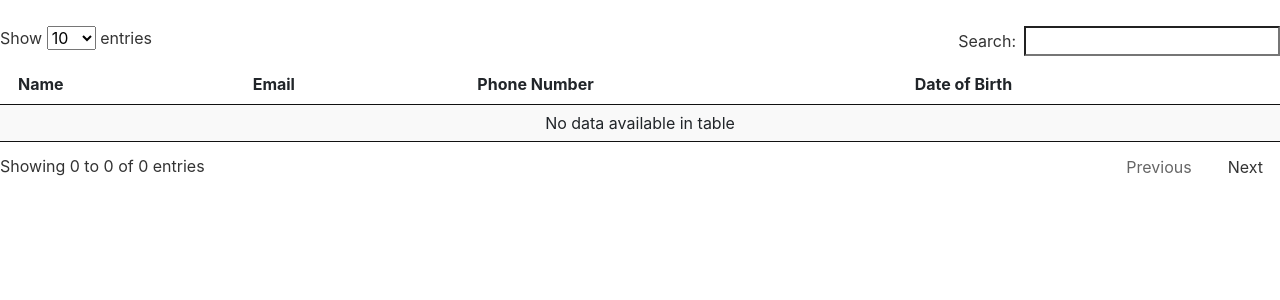
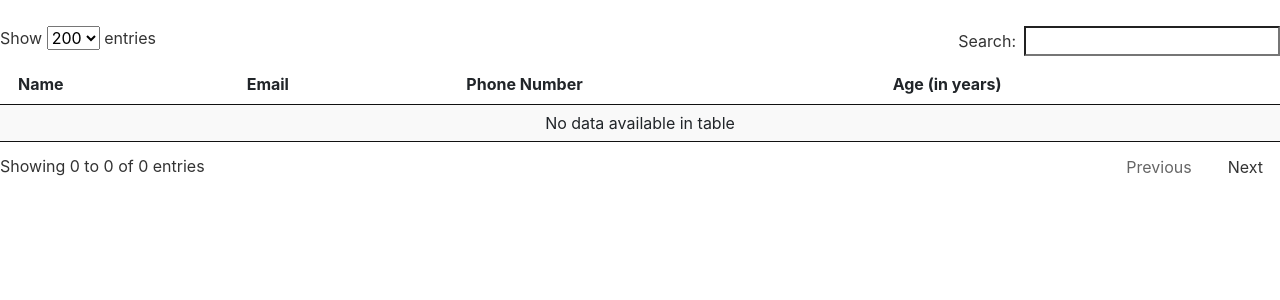
Before and after one commit to sreekanth0703/wpo, a Django app: page /view_employees/ in a window 1280 px wide. Shown: the part 56-356 px from the top of the page. Run offline with Django 3.2, Linux system fonts and the light colour scheme; data that the repository does not hold is empty; some libraries are stand-ins or nearby versions.

Commit message:
Adding new changes

```diff
--- a/static/js/view_employees.js
+++ b/static/js/view_employees.js
@@ -2,6 +2,8 @@ $(document).ready(function() {
     $('#example').DataTable( {
         "processing": true,
         "serverSide": true,
+        "lengthMenu": [200, 300, 400, 500],
+        "pageLength": 200,
         "ajax": "/get_employee_data/"
     } );
 } );
--- a/wpo/urls.py
+++ b/wpo/urls.py
@@ -19,6 +19,7 @@ import wpo_admin.views as wpo_admin_views
 
 urlpatterns = [
     path('admin/', admin.site.urls),
+    path('', wpo_admin_views.uploads),
     path('uploads/', wpo_admin_views.uploads),
     path('employee_upload/', wpo_admin_views.employee_upload),
     path('view_employees/', wpo_admin_views.view_employees),
--- a/wpo_admin/templates/view_employees.html
+++ b/wpo_admin/templates/view_employees.html
@@ -11,7 +11,7 @@
         <th>Name</th>
         <th>Email</th>
         <th>Phone Number</th>
-        <th>Date of Birth</th>
+        <th>Age (in years)</th>
       </tr>
     </thead>
   </table>
--- a/wpo_admin/views.py
+++ b/wpo_admin/views.py
@@ -9,6 +9,7 @@ from django.db.models import Q
 import copy
 import re
 import json
+import datetime
 # Create your views here.
 
 EMPLOYEE_UPLOAD_MAPPING = {'Name': 'name', 'Email': 'email', 'Phone Number': 'phone_number', 'Date of Birth': 'dob'}
@@ -138,6 +139,9 @@ def get_employee_data(request):
     json_data['recordsTotal'] = json_data['recordsFiltered']
     if request_data.get('length'):
         stop_index = start_index + int(request_data.get('length'))
+    today = datetime.datetime.now().date()
     for employee in employees[start_index:stop_index]:
-        json_data['data'].append([employee.name, employee.email, employee.phone_number, str(employee.dob)])
+        dob = employee.dob
+        age = today.year - dob.year - ((today.month, today.day) <(dob.month, dob.day))
+        json_data['data'].append([employee.name, employee.email, employee.phone_number, age])
     return HttpResponse(json.dumps(json_data))
```
